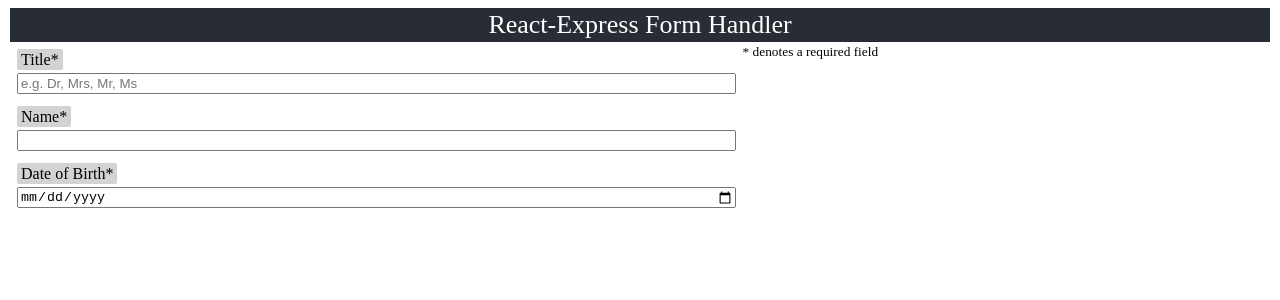
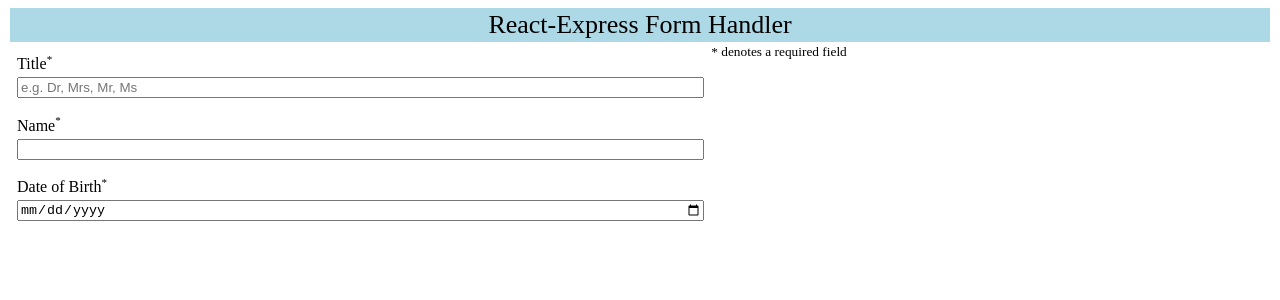
Before and after one commit to ratin0x/express-spa, a React (Create React App) app: page / in a window 1280 px wide. Shown: the top 300 px of the page. Built offline with nearby package versions, Linux system fonts and the light colour scheme.

Commit message:
Adds comments, some minor uitweaks and consistency

```diff
--- a/index.js
+++ b/index.js
@@ -4,6 +4,8 @@ const cors = require('cors')
 const app = express()
 const port = 3333
 
+// This is the destination of the 'npm copy' and npm deploy' tasks,
+// containing the built React SPA
 app.use(express.static('backend'))
 app.use(bodyParser.json())
 app.use(cors())
--- a/src/App.js
+++ b/src/App.js
@@ -10,7 +10,9 @@ import {
   CURRENT_DATE_TIME,
   USER_FEEDBACK
 } from './constants'
-
+/**
+ * Simple app to display a two-stage form and submit to the url supplied by the environment.
+ */
 class App extends Component {
   constructor(props) {
     super(props)
@@ -30,8 +32,8 @@ class App extends Component {
   }
   render() {
     return (
-      <div className="App">
-        <header className="App-header">
+      <div className="app">
+        <header className="app-header">
           <span>React-Express Form Handler</span>
         </header>
         <form className="user-form" onSubmit={this.submitHandler}>
@@ -103,6 +105,7 @@ class App extends Component {
   }
 
   handleFieldChange(field, value) {
+    // Reset the submitted state of the form if any of the fields change.
     if (this.state.submitted) {
       this.setState({submitted: false})
     }
--- a/src/App.scss
+++ b/src/App.scss
@@ -1,23 +1,19 @@
 @media only screen
 and (min-device-width : 375px) {
 
-  .App {
+  .app {
     margin: 2px 2px;
   }
 
-  .App-header {
-    background-color: #282c34;
+  .app-header {
+    background-color: lightblue;
+    color: black;
     display: flex;
     flex-direction: column;
     align-items: center;
     justify-content: center;
     font-size: calc(10px + 2vmin);
-    color: white;
     padding: 2px 4px;
-  }
-
-  .App-link {
-    color: #61dafb;
   }
 
   .user-form {
@@ -39,9 +35,9 @@ and (min-device-width : 375px) {
         flex: 1 1 auto;
 
         label {
-          background-color: lightgray;
+          background-color: white;
           border-radius: 2px;
-          padding: 2px 4px;
+          padding: 2px 0px;
         }
       }
 
--- a/src/components/PageOne.js
+++ b/src/components/PageOne.js
@@ -6,13 +6,16 @@ import {
   DOB
 } from '../constants'
 
+/**
+ * Form page containing required elements
+ */
 class PageOne extends Component {
   render() {
     return (
       <div className="form-page-one">
           <div className="form-field">
             <div className="label">
-              <label htmlFor="title">Title*</label>
+              <label htmlFor="title">Title<sup><small>*</small></sup></label>
             </div>
             <input
               type="text"
@@ -27,7 +30,7 @@ class PageOne extends Component {
 
           <div className="form-field">
             <div className="label">
-              <label htmlFor="name">Name*</label>
+              <label htmlFor="name">Name<sup><small>*</small></sup></label>
             </div>
             <input
               type="text"
@@ -42,7 +45,7 @@ class PageOne extends Component {
 
           <div className="form-field">
             <div className="label">
-              <label htmlFor="dob">Date of Birth*</label>
+              <label htmlFor="dob">Date of Birth<sup><small>*</small></sup></label>
             </div>
             <input
               type="date"
--- a/src/components/PageTwo.js
+++ b/src/components/PageTwo.js
@@ -6,12 +6,17 @@ import {
   USER_FEEDBACK
 } from '../constants'
 
+/**
+ * Form page containing non-required elements
+ */
 class PageTwo extends Component {
   render() {
     return (
       <div className="form-page-two">
           <div className="form-field">
-            <label htmlFor="currentLoc">Loc</label>
+            <div className="label">
+              <label htmlFor="currentLoc">Location</label>
+            </div>
             <input
               type="text"
               id="currentLoc"
@@ -23,7 +28,9 @@ class PageTwo extends Component {
           </div>
 
           <div className="form-field">
-            <label htmlFor="currentDateTime">Date</label>
+            <div className="label">
+              <label htmlFor="currentDateTime">Date and Time</label>
+            </div>
             <input
               type="datetime-local"
               id="currentDateTime"
@@ -35,9 +42,10 @@ class PageTwo extends Component {
           </div>
 
           <div className="form-field">
-            <label htmlFor="userFeedback">Feedback</label>
+            <div className="label">
+              <label htmlFor="userFeedback">Feedback</label>
+            </div>
             <textarea
-              // type="textarea"
               rows="3"
               id="userFeedback"
               name="userFeedback"
```
